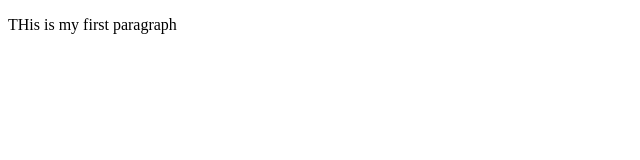
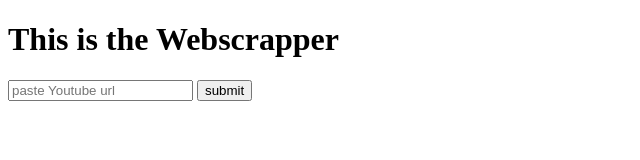
Before and after one commit to VasilGVasilev/first_ws, a plain HTML site: page client/index.html in a window 1280 px wide. Shown: the whole page, without its empty margins (0-640 px from the left). Drawn offline with Linux system fonts and the light colour scheme.

Commit message:
putting on a button

```diff
--- a/client/index.html
+++ b/client/index.html
@@ -6,6 +6,11 @@
         <title>Webscrapper</title>
     </head>
     <body>
-        <p>THis is my first paragraph</p>
+        <h1>This is the Webscrapper</h1>
+
+        <!-- button -->
+        <input class='channel-input' type='text' placeholder="paste Youtube url"/>
+        <button class='submit' onclick="submitChannel()">submit</button>
+        <div class="container"></div>
     </body>
 </html>
```
